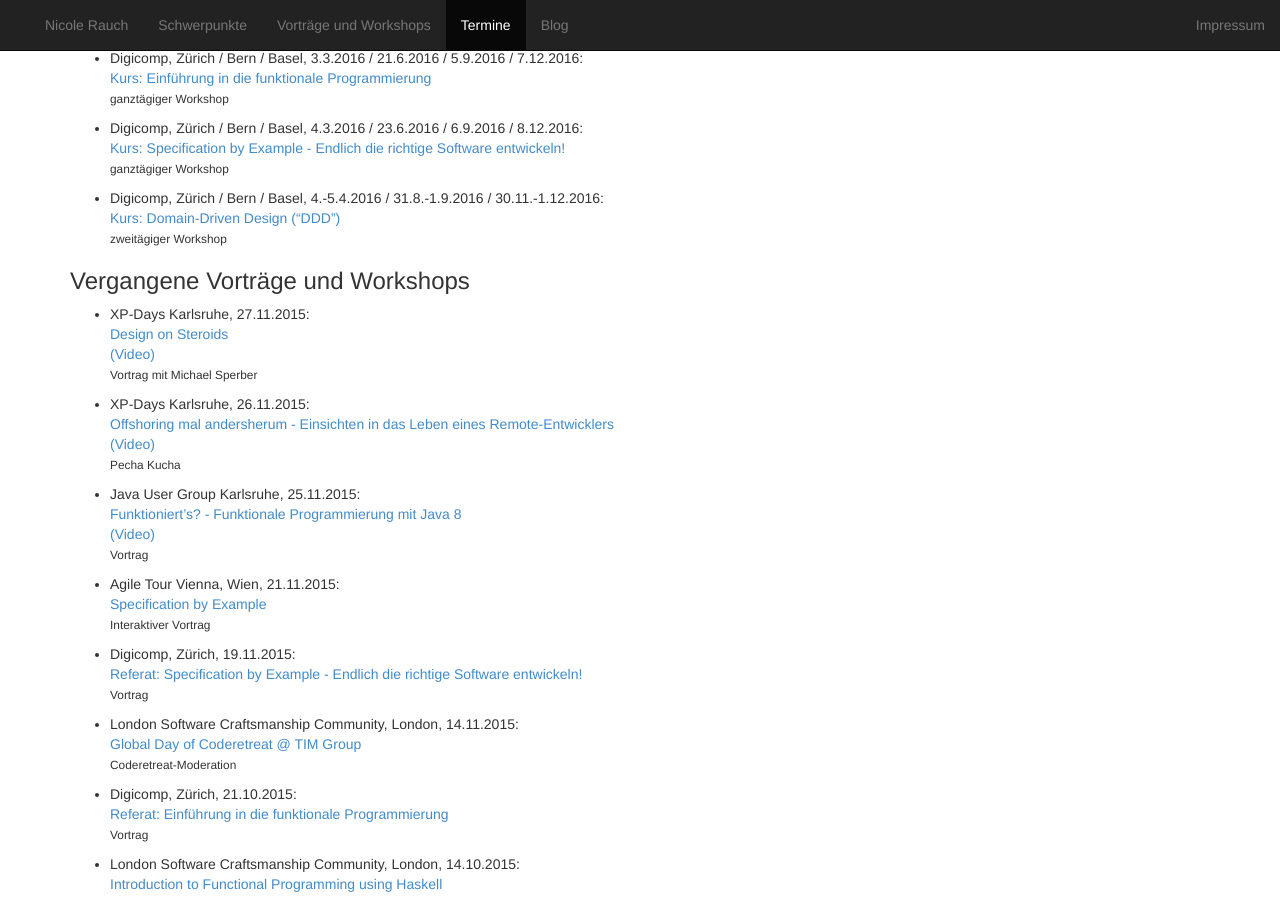
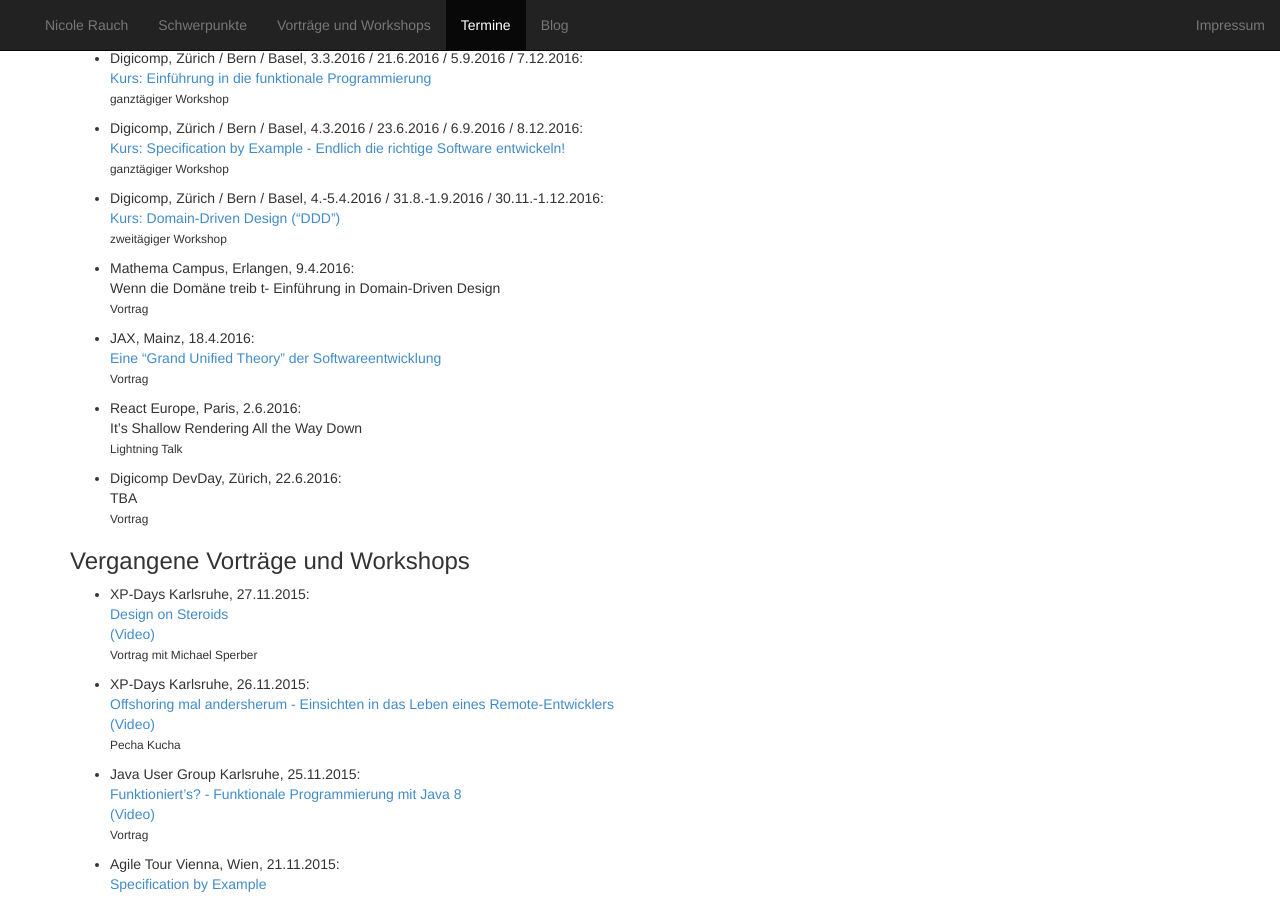
Before and after one commit to NicoleRauch/BusinessWebsite, a Jekyll site: the page built from jekyll/termine.md, in a window 1280 px wide and 900 px high, scrolled down 338 px. Built offline with Jekyll 4.4.1, drawn with Linux system fonts in a browser that asks for light colours; nearby versions of some CDN libraries; library files that are not in the unit come from our copies.

Commit message:
Neue Konferenzen

```diff
--- a/jekyll/termine.md
+++ b/jekyll/termine.md
@@ -24,6 +24,21 @@
   [Kurs: Domain-Driven Design ("DDD")](https://www.digicomp.ch/weiterbildung/softwareentwicklungs-trainings/software-engineering/softwarearchitektur/domain-driven-design)<br>
   <small>zweitägiger Workshop</small>
 
+* Mathema Campus, Erlangen, 9.4.2016:<br>
+  Wenn die Domäne treib t- Einführung in Domain-Driven Design<br>
+  <small>Vortrag</small>
+
+* JAX, Mainz, 18.4.2016:<br>
+  [Eine "Grand Unified Theory" der Softwareentwicklung](https://jax.de/session/eine-grand-unified-theory-der-softwareentwicklung/)<br>
+  <small>Vortrag</small>
+
+* React Europe, Paris, 2.6.2016:<br>
+  It's Shallow Rendering All the Way Down<br>
+  <small>Lightning Talk</small>
+
+* Digicomp DevDay, Zürich, 22.6.2016:<br>
+  TBA<br>
+  <small>Vortrag</small>
 
 ### Vergangene Vorträge und Workshops
 
```
